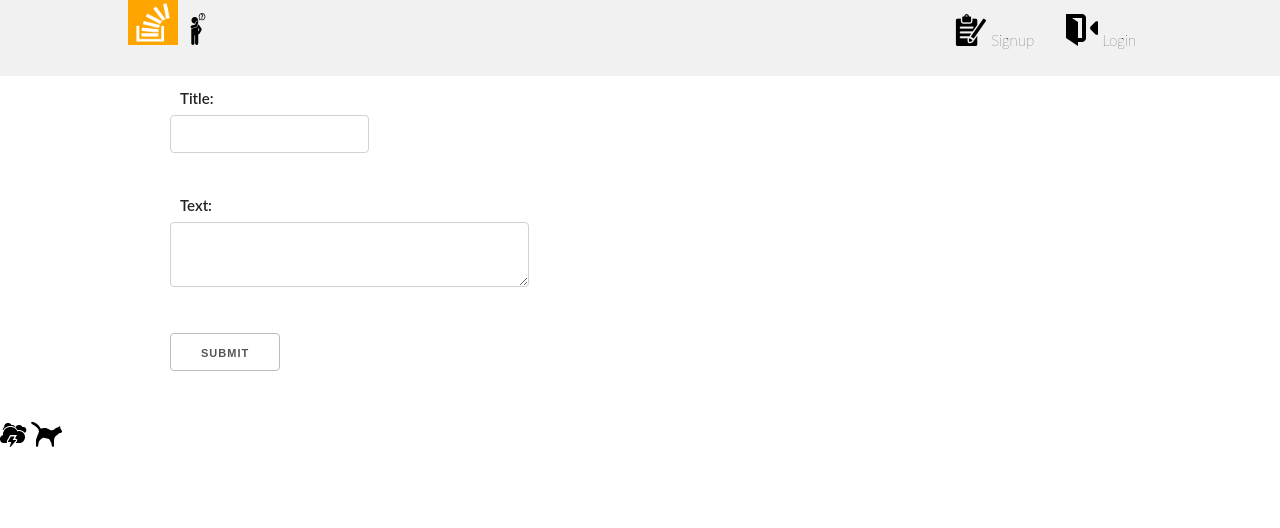
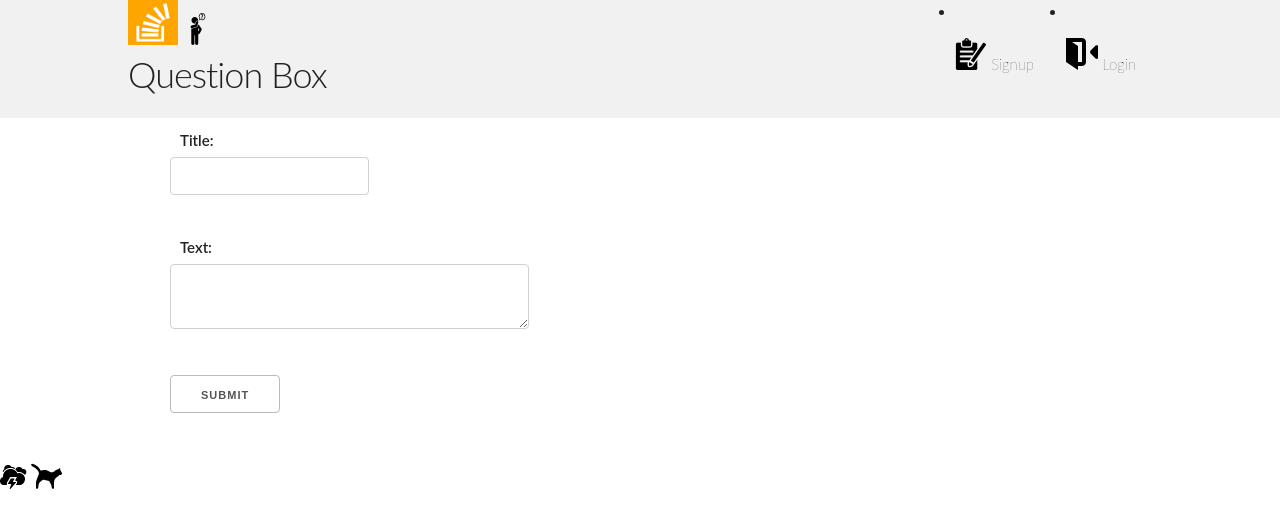
Before and after one commit to phist210/question_box, a Django app: page /ask/ in a window 1280 px wide. Shown: the top 528 px of the page. Run offline with Django 3.2, Linux system fonts and the light colour scheme; some libraries are stand-ins or nearby versions.

Commit message:
updated navbar

```diff
--- a/question_box_app/templates/question_box_app/header.html
+++ b/question_box_app/templates/question_box_app/header.html
@@ -8,6 +8,8 @@
 {% block content %}
 <div class='header'>
   <div class='-container'>
+    <div class="row">
+        <div class="six columns pull-left">
         <ul>
           <div id='logo'>
           <a href='/'>
@@ -15,7 +17,9 @@
           </a>
           <img src="{% static 'images/001-man-thinking.png' %}"/>
           </div>
-
+          <div id="title"><h3>Question Box</h3></div>
+      </div>
+      <div class="six columns pull-right">
           {% if user.is_authenticated %}
           <li style='float: right'><a id='logout' href='/logout'><img src="{% static 'images/001-logout.png' %}" alt="Logout"/> Logout </a></li>
           <li style='float: right'><a href="/profile" ><img src="{% static 'images/user.png'%}" alt='User'/>  Welcome, {{user}} </a></li>
@@ -29,4 +33,6 @@
     </ul>
   </div>
 </div>
+</div>
+</div>
 {% endblock %}
```
Lines whose indentation alone changed are shown as unchanged.
